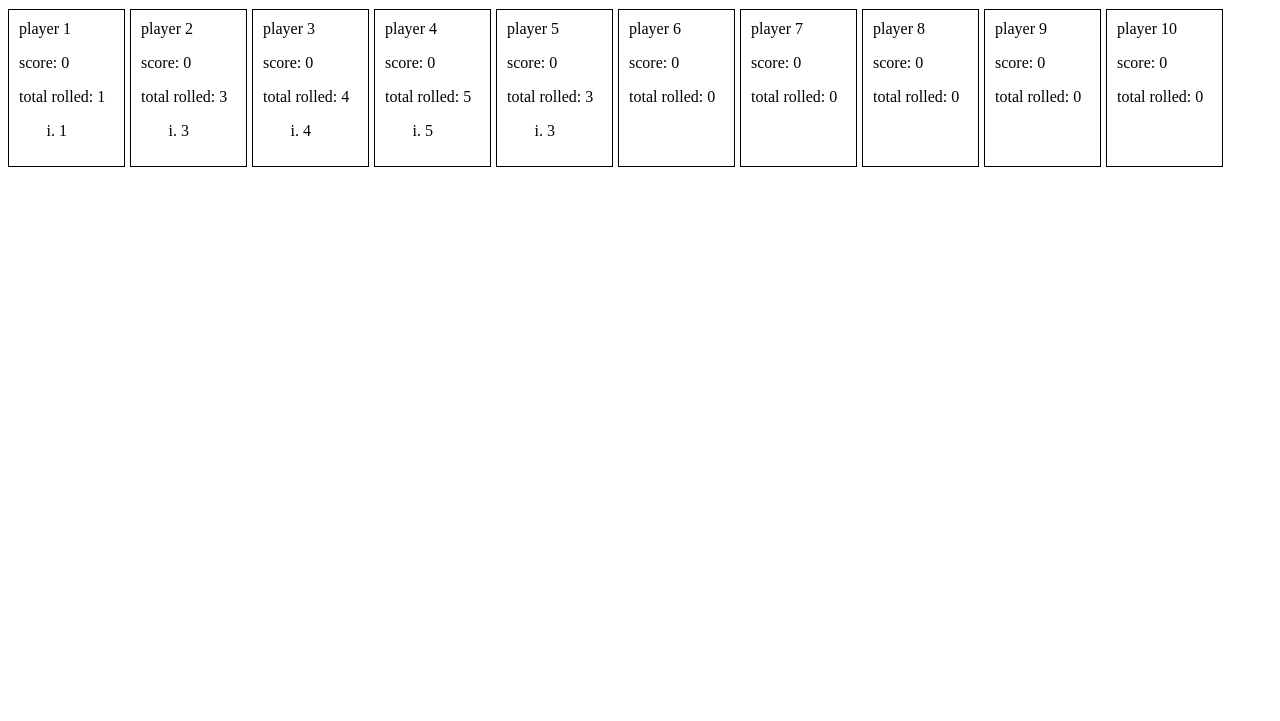
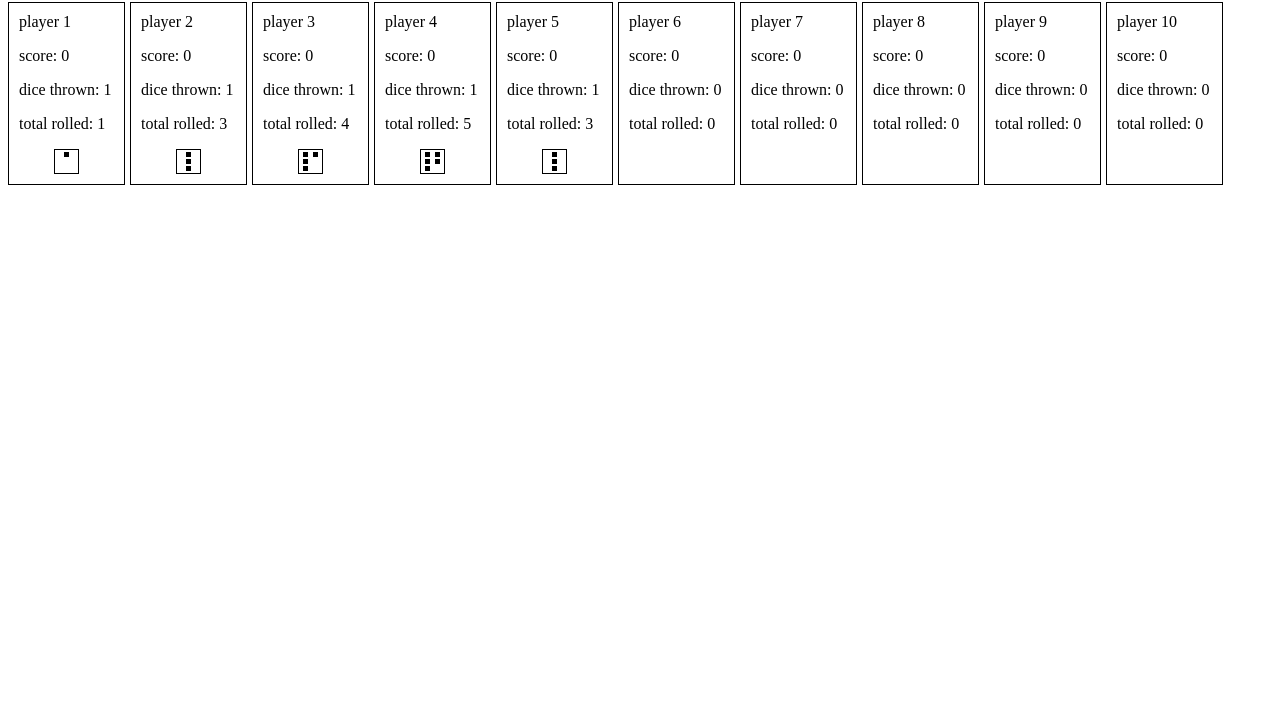
Before and after one commit to NeoIsRecursive/super-useless-site, a plain HTML site: page index.html in a window 1280 px wide. Shown: the part 79-800 px from the top of the page. Drawn offline with Linux system fonts and the light colour scheme.

Commit message:
dice rolls now shown as cool dice, added woff font, small fixes

```diff
--- a/index.html
+++ b/index.html
@@ -5,6 +5,7 @@
     <meta http-equiv="X-UA-Compatible" content="IE=edge" />
     <meta name="viewport" content="width=device-width, initial-scale=1.0" />
     <link rel="stylesheet" href="styles/style.css" />
+    <link rel="stylesheet" href="styles/dice.css" />
     <title></title>
   </head>
   <body>
--- a/scripts/functions.js
+++ b/scripts/functions.js
@@ -10,6 +10,19 @@ const createPlayers = () => {
   }
 };
 
+const makeDice = (spots) => {
+  const container = document.createElement("div");
+  container.setAttribute("class", "dice");
+
+  const spot = document.createElement("div");
+  spot.setAttribute("class", "spot");
+
+  for (let index = 0; index < spots; index++) {
+    container.appendChild(spot.cloneNode());
+  }
+  return container;
+};
+
 const autoPlay = () => {
   index = 0;
   setInterval(() => {
--- a/scripts/player.js
+++ b/scripts/player.js
@@ -1,9 +1,10 @@
 class Player {
   constructor(id) {
     this.id = id;
-    this.rolled = 0;
+    this.sumOfRolls = 0;
     this.score = 0;
-    this.die = [];
+    this.diceThrown = 0;
+    this.dice = [];
     this.init();
   }
   init() {
@@ -14,47 +15,52 @@ class Player {
     document.querySelector(".game-board").appendChild(player);
     this.drawPlayer();
     player.addEventListener("keyup", (event) => {
-      console.log(event.key);
       if (event.key === "Enter") this.rollDice();
     });
   }
   rollDice() {
-    this.die.push(Math.floor(Math.random() * 6) + 1);
+    this.dice.push(Math.floor(Math.random() * 6) + 1);
+    this.diceThrown++;
+    const rolls = this.dices();
     this.calcScore();
-    this.drawPlayer();
-    if (this.die.length >= 3) this.reset();
+    this.drawPlayer(rolls);
+    if (this.dice.length >= 3) this.reset();
   }
 
-  drawPlayer() {
+  dices() {
+    const rolls = document.createElement("div");
+    rolls.setAttribute("class", "dice-rolls");
+    this.dice.forEach((value) => {
+      rolls.appendChild(makeDice(value));
+    });
+    return rolls;
+  }
+
+  drawPlayer(dice = document.createElement("div")) {
     const player = document.querySelector("#player" + this.id);
     player.textContent = "player " + this.id;
-    const rolls = document.createElement("ol");
-    this.die.forEach((value) => {
-      const roll = document.createElement("li");
-      roll.textContent = value;
-      rolls.appendChild(roll);
-    });
+    const rolls = dice;
     const rolled = document.createElement("p");
-    rolled.textContent = "total rolled: " + this.rolled;
+    rolled.textContent = "total rolled: " + this.sumOfRolls;
     const score = document.createElement("p");
     score.textContent = "score: " + this.score;
+    const diceThrown = document.createElement("p");
+    diceThrown.textContent = "dice thrown: " + this.diceThrown;
     player.appendChild(score);
+    player.appendChild(diceThrown);
     player.appendChild(rolled);
     player.appendChild(rolls);
   }
 
   calcScore() {
-    this.rolled = 0;
-    this.die.forEach((roll) => {
-      this.rolled += roll;
-    });
-    if (this.rolled === 12) {
+    this.sumOfRolls += this.dice[this.dice.length - 1];
+    if (this.sumOfRolls === 12) {
       this.reset();
       this.score++;
     }
   }
   reset() {
-    this.rolled = 0;
-    this.die = [];
+    this.sumOfRolls = 0;
+    this.dice = [];
   }
 }
--- /dev/null
+++ b/styles/dice.css
@@ -0,0 +1,24 @@
+.dice-rolls {
+  display: flex;
+  flex-direction: row;
+  gap: 5px;
+  justify-content: center;
+}
+
+.dice {
+  border: var(--border);
+  padding: 2px;
+  width: 19px;
+  height: 19px;
+  display: flex;
+  flex-direction: column;
+  gap: 2px;
+  flex-wrap: wrap;
+  align-items: center;
+}
+
+.spot {
+  width: 5px;
+  height: 5px;
+  background-color: black;
+}
--- a/styles/style.css
+++ b/styles/style.css
@@ -1,7 +1,16 @@
+@font-face {
+  font-family: "televideo";
+  src: url("fonts/televideo.regular.woff");
+}
+
 :root {
   --text-color: black;
   --button-color: palegreen;
   --border: 1px solid var(--text-color);
+}
+
+h1 {
+  font-family: "televideo";
 }
 
 header {
```
Also changed, not shown: styles/fonts/televideo.regular.woff (added).
